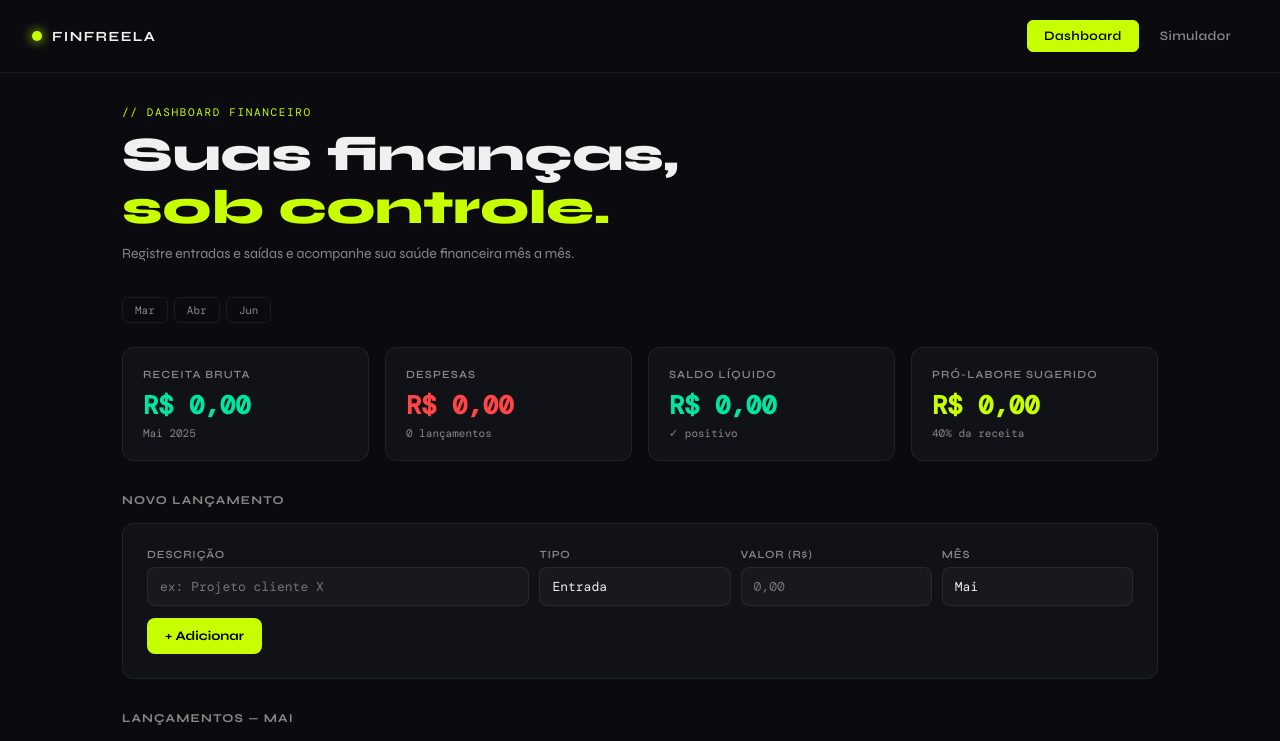
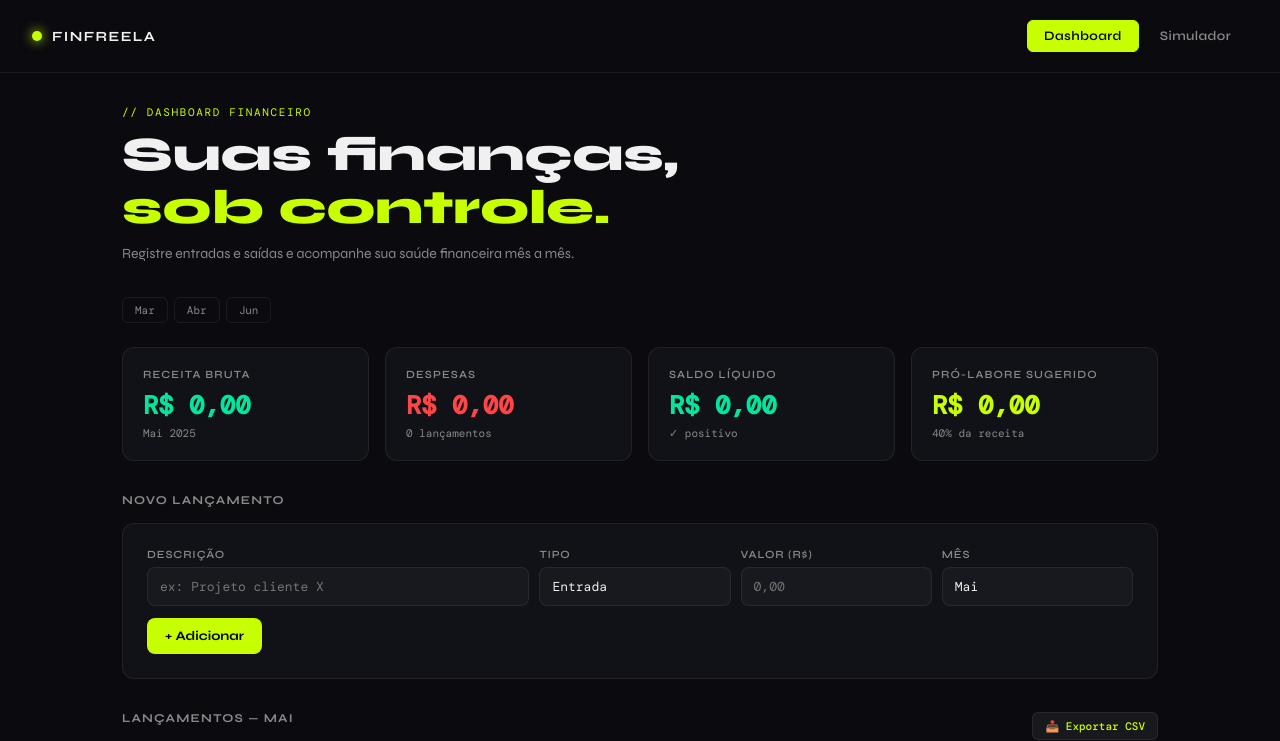
Before and after one commit to alananjos06/educador-financeiro-inteligente, a React (Vite) app: page / in a window 1280 px wide. Shown: the top 741 px of the page. Built offline with nearby package versions, Linux system fonts and the light colour scheme.

Commit message:
feat: adiciona edição de lançamentos e exportar CSV

```diff
--- a/src/components/Dashboard.jsx
+++ b/src/components/Dashboard.jsx
@@ -7,9 +7,11 @@ import styles from './Dashboard.module.css'
 const EMPTY_FORM = { desc: '', type: 'entrada', value: '', month: 'Mai', category: 'Projeto' }
 
 export default function Dashboard() {
-  const { entries, addEntry, removeEntry, getByMonth, getUsedMonths } = useEntries()
+  const { entries, addEntry, removeEntry, updateEntry, getByMonth, getUsedMonths } = useEntries()
   const [form, setForm] = useState(EMPTY_FORM)
   const [filterMonth, setFilterMonth] = useState('Mai')
+  const [editingId, setEditingId] = useState(null)
+  const [editForm, setEditForm] = useState({ desc: '', value: '' })
 
   const filtered = useMemo(() => getByMonth(filterMonth), [entries, filterMonth])
   const { totalIn, totalOut, balance } = useMemo(() => calcTotals(filtered), [filtered])
@@ -33,6 +35,57 @@ export default function Dashboard() {
     if (!form.desc || !form.value) return
     addEntry({ ...form, value: parseFloat(form.value) })
     setForm(EMPTY_FORM)
+  }
+
+  function startEdit(entry) {
+  setEditingId(entry.id)
+  setEditForm({ desc: entry.desc, value: entry.value })
+}
+
+function cancelEdit() {
+  setEditingId(null)
+  setEditForm({ desc: '', value: '' })
+}
+
+function saveEdit(id) {
+  if (!editForm.desc.trim() || !editForm.value) return
+  updateEntry(id, {
+    desc: editForm.desc,
+    value: parseFloat(editForm.value)
+  })
+  cancelEdit()
+}
+
+function exportToCSV() {
+  // Prepara os dados para o CSV
+  const headers = ['Descrição', 'Tipo', 'Valor (R$)', 'Mês', 'Categoria']
+
+  const rows = entries.map(entry => [
+    entry.desc,
+    entry.type === 'entrada' ? 'Entrada' : 'Saída',
+    entry.value.toFixed(2).replace('.', ','),
+    entry.month,
+    entry.category
+  ])
+
+  // Converte para formato CSV
+  const csvContent = [
+    headers.join(','),
+    ...rows.map(row => row.join(','))
+  ].join('\n')
+
+  // Adiciona BOM para acentos funcionarem no Excel
+  const blob = new Blob(["\uFEFF" + csvContent], { type: 'text/csv;charset=utf-8;' })
+
+  // Cria link para download
+  const link = document.createElement('a')
+  const url = URL.createObjectURL(blob)
+  link.href = url
+  link.setAttribute('download', `finfreela_${new Date().toISOString().slice(0,10)}.csv`)
+  document.body.appendChild(link)
+  link.click()
+  document.body.removeChild(link)
+  URL.revokeObjectURL(url)
 }
 
   function handleChange(field, value) {
@@ -105,7 +158,12 @@ export default function Dashboard() {
       </section>
 
       <section className={styles.section}>
+  <div className={styles.sectionHeader}>
     <h2 className={styles.sectionTitle}>Lançamentos — {filterMonth}</h2>
+    <button className={styles.btnExport} onClick={exportToCSV}>
+      📥 Exportar CSV
+    </button>
+  </div>
   <div className={styles.card}>
     {filtered.length === 0 ? (
       <div className={styles.empty}>
@@ -117,13 +175,27 @@ export default function Dashboard() {
         <table>
           <thead>
             <tr>
-                    <th>Descrição</th><th>Tipo</th><th>Categoria</th><th>Valor</th><th></th>
+              <th>Descrição</th>
+              <th>Tipo</th>
+              <th>Categoria</th>
+              <th>Valor</th>
+              <th></th>
             </tr>
           </thead>
   <tbody>
     {filtered.map(e => (
     <tr key={e.id}>
-                      <td>{e.desc}</td>
+      <td>
+        {editingId === e.id ? (
+          <input
+            value={editForm.desc}
+            onChange={e => setEditForm({ ...editForm, desc: e.target.value })}
+            className={styles.editInput}
+          />
+        ) : (
+          e.desc
+        )}
+      </td>
       <td>
         <span className={`${styles.badge} ${e.type === 'entrada' ? styles.badgeIn : styles.badgeOut}`}>
           {e.type}
@@ -131,10 +203,30 @@ export default function Dashboard() {
       </td>
       <td className={styles.muted}>{e.category}</td>
       <td style={{ color: e.type === 'entrada' ? 'var(--success)' : 'var(--danger)' }}>
-                        {e.type === 'entrada' ? '+' : '-'}{fmt(e.value)}
+        {editingId === e.id ? (
+          <input
+            type="number"
+            value={editForm.value}
+            onChange={e => setEditForm({ ...editForm, value: e.target.value })}
+            className={styles.editInput}
+            style={{ width: '100px' }}
+          />
+        ) : (
+          `${e.type === 'entrada' ? '+' : '-'}${fmt(e.value)}`
+        )}
       </td>
       <td>
+        {editingId === e.id ? (
+          <>
+            <button className={styles.btnSave} onClick={() => saveEdit(e.id)}>✓</button>
+            <button className={styles.btnCancel} onClick={cancelEdit}>✗</button>
+          </>
+        ) : (
+          <>
+            <button className={styles.btnEdit} onClick={() => startEdit(e)}>✏️</button>
             <button className={styles.btnRemove} onClick={() => removeEntry(e.id)}>×</button>
+          </>
+        )}
       </td>
     </tr>
   ))}
--- a/src/components/Dashboard.module.css
+++ b/src/components/Dashboard.module.css
@@ -66,3 +66,86 @@ tr:hover td { background: var(--surface2); }
 @media (max-width: 640px) {
   .formRow { grid-template-columns: 1fr 1fr; }
 }
+
+.btnEdit {
+  padding: 4px 8px;
+  background: transparent;
+  color: var(--accent);
+  border: 1px solid var(--border);
+  border-radius: 6px;
+  cursor: pointer;
+  margin-right: 4px;
+  font-size: 12px;
+}
+
+.btnEdit:hover {
+  background: rgba(200,255,0,0.1);
+  border-color: var(--accent);
+}
+
+.btnSave {
+  padding: 4px 8px;
+  background: var(--success);
+  color: #000;
+  border: none;
+  border-radius: 6px;
+  cursor: pointer;
+  margin-right: 4px;
+  font-weight: bold;
+}
+
+.btnCancel {
+  padding: 4px 8px;
+  background: var(--danger);
+  color: white;
+  border: none;
+  border-radius: 6px;
+  cursor: pointer;
+}
+
+.editInput {
+  background: var(--surface2);
+  border: 1px solid var(--accent);
+  border-radius: 4px;
+  padding: 4px 8px;
+  color: var(--text);
+  font-family: var(--mono);
+  font-size: 12px;
+  width: 100%;
+}
+
+.editInput:focus {
+  outline: none;
+  border-color: var(--accent);
+}
+
+.sectionHeader {
+  display: flex;
+  justify-content: space-between;
+  align-items: center;
+  margin-bottom: 1rem;
+  flex-wrap: wrap;
+  gap: 0.5rem;
+}
+
+.btnExport {
+  background: var(--surface2);
+  border: 1px solid var(--border);
+  color: var(--accent);
+  padding: 6px 12px;
+  border-radius: 6px;
+  font-family: var(--mono);
+  font-size: 11px;
+  font-weight: 500;
+  cursor: pointer;
+  transition: all 0.2s;
+  display: inline-flex;
+  align-items: center;
+  gap: 6px;
+}
+
+.btnExport:hover {
+  background: rgba(200, 255, 0, 0.1);
+  border-color: var(--accent);
+  transform: translateY(-1px);
+}
--- a/src/hooks/useEntries.js
+++ b/src/hooks/useEntries.js
@@ -1,4 +1,4 @@
-import { useState } from 'react'
+import { useState, useEffect } from 'react'
 
 const SAMPLE_DATA = [
   { id: 1, desc: 'Projeto Website', type: 'entrada', value: 4500, month: 'Sep', category: 'Projeto' },
@@ -12,7 +12,15 @@ const SAMPLE_DATA = [
 ]
 
 export function useEntries() {
-  const [entries, setEntries] = useState(SAMPLE_DATA)
+  const [entries, setEntries] = useState(() => {
+    const saved = localStorage.getItem('finfreela_entries')
+    return saved ? JSON.parse(saved) : SAMPLE_DATA
+  })
+
+  // Salva no localStorage sempre que o entries mudar
+  useEffect(() => {
+    localStorage.setItem('finfreela_entries', JSON.stringify(entries))
+  }, [entries])
 
   function addEntry(entry) {
     setEntries(prev => [...prev, { ...entry, id: Date.now() }])
@@ -20,6 +28,13 @@ export function useEntries() {
 
   function removeEntry(id) {
     setEntries(prev => prev.filter(e => e.id !== id))
+  }
+
+  // atualiza um lançamento já existente
+  function updateEntry(id, updatedData) {
+    setEntries(prev => prev.map(entry =>
+      entry.id === id ? { ...entry, ...updatedData } : entry
+    ))
   }
 
   function getByMonth(month) {
@@ -30,5 +45,5 @@ export function useEntries() {
     return [...new Set(entries.map(e => e.month))]
   }
 
-  return { entries, addEntry, removeEntry, getByMonth, getUsedMonths }
+  return { entries, addEntry, removeEntry, updateEntry, getByMonth, getUsedMonths }
 }
```
Also changed, not shown: 6 other files (tests, documents, lock files or other folders). Lines whose indentation alone changed are shown as unchanged.
